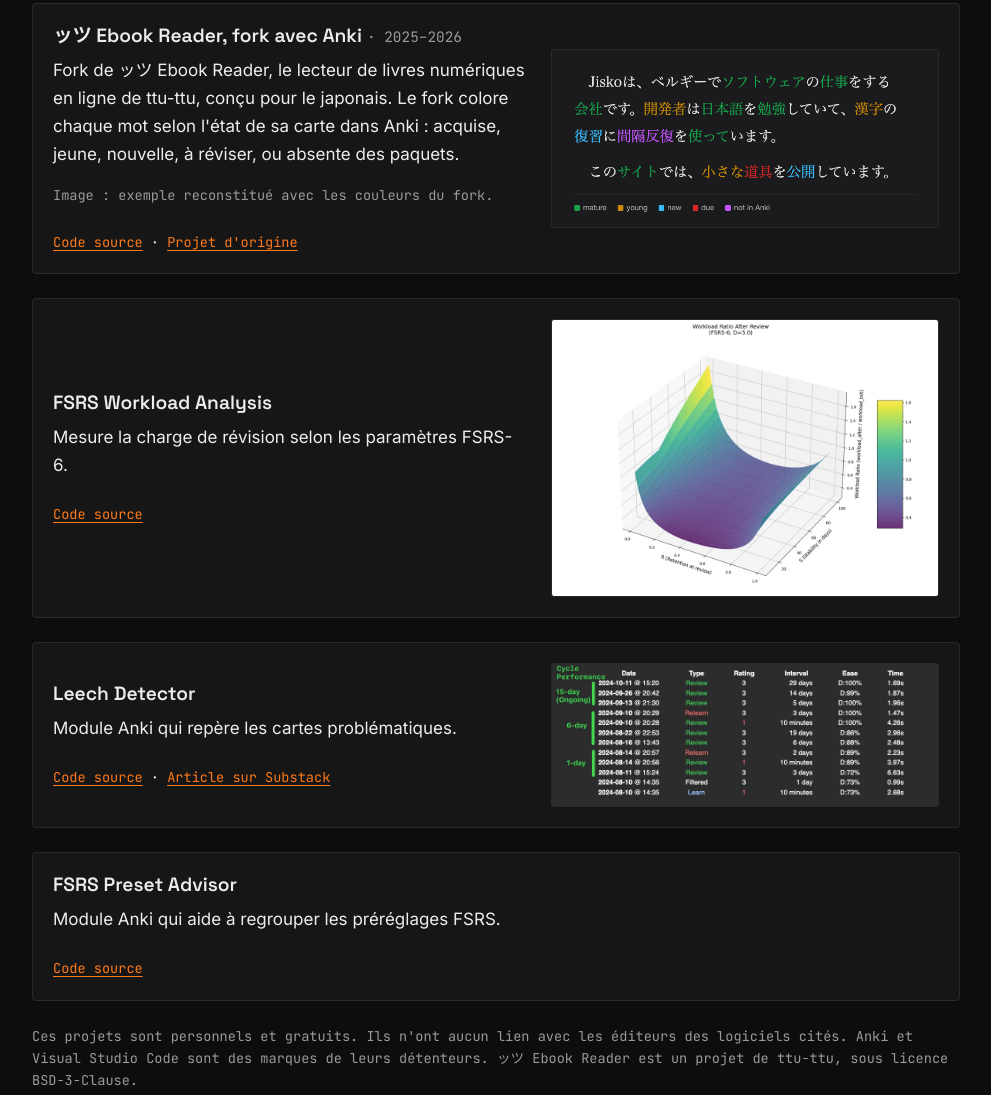
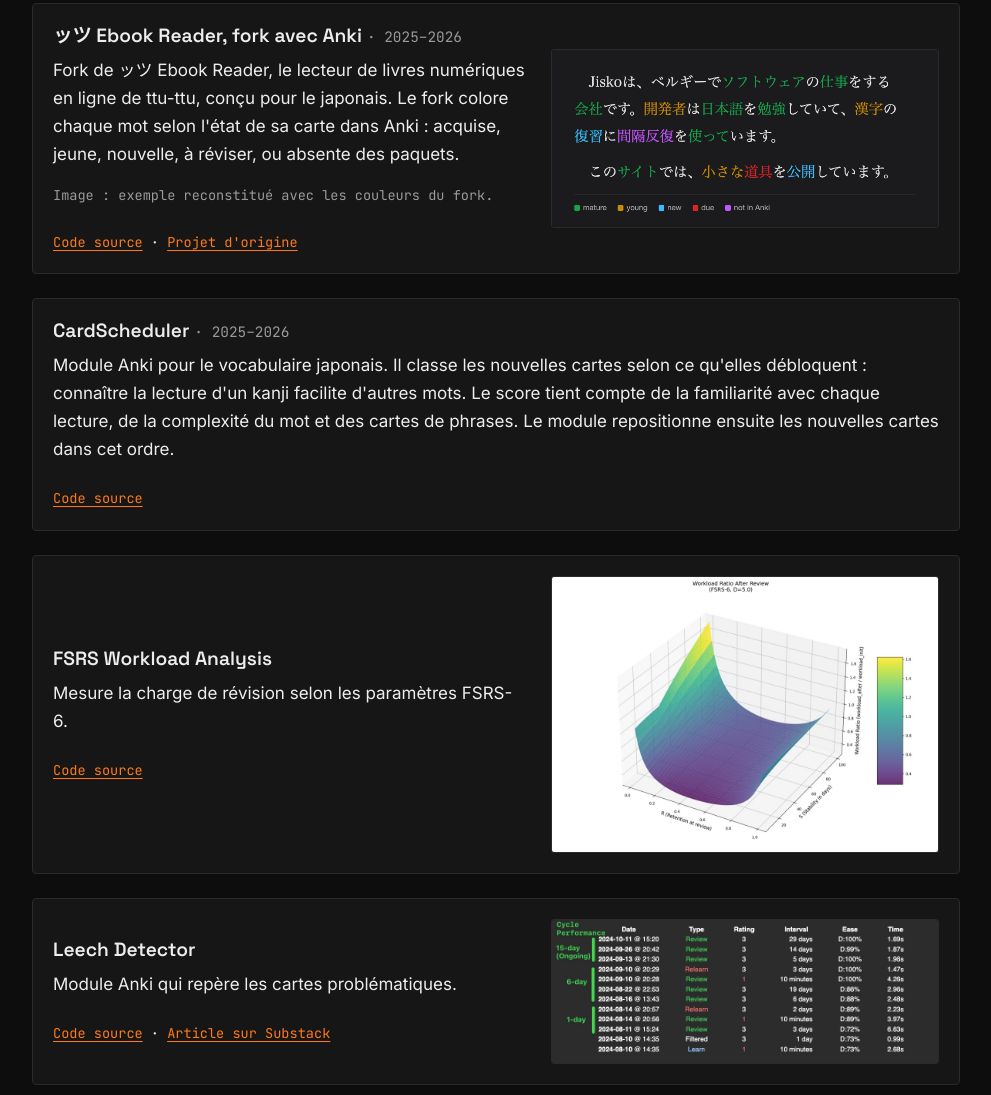
Before and after one commit to jisko-be/jisko-be.github.io, a plain HTML site: page open-source.html in a window 1280 px wide. Shown: the part 864-1959 px from the top of the page, without its empty margins (144-1135 px from the left). Drawn offline with Linux system fonts and the light colour scheme.

Commit message:
Publish 564543b

```diff
--- a/open-source.html
+++ b/open-source.html
@@ -55,6 +55,13 @@
 </div>
 <img src="assets/img/ebook-reader-anki-colors.png" width="1520" height="695" loading="lazy" alt="Texte japonais d'exemple dont les mots sont colorés selon l'état des cartes Anki : acquis, jeune, nouveau, à réviser, absent">
 </article>
+<article class="tile no-img">
+<div>
+<h2>CardScheduler <span class="year">· 2025–2026</span></h2>
+<p>Module Anki pour le vocabulaire japonais. Il classe les nouvelles cartes selon ce qu'elles débloquent : connaître la lecture d'un kanji facilite d'autres mots. Le score tient compte de la familiarité avec chaque lecture, de la complexité du mot et des cartes de phrases. Le module repositionne ensuite les nouvelles cartes dans cet ordre.</p>
+<p class="links"><a href="https://github.com/JSchoreels/anki-addon-cardscheduler">Code source</a></p>
+</div>
+</article>
 <article class="tile">
 <div>
 <h2>FSRS Workload Analysis</h2>
```
Also changed, not shown: en/open-source.html (+7 -0 lines).
